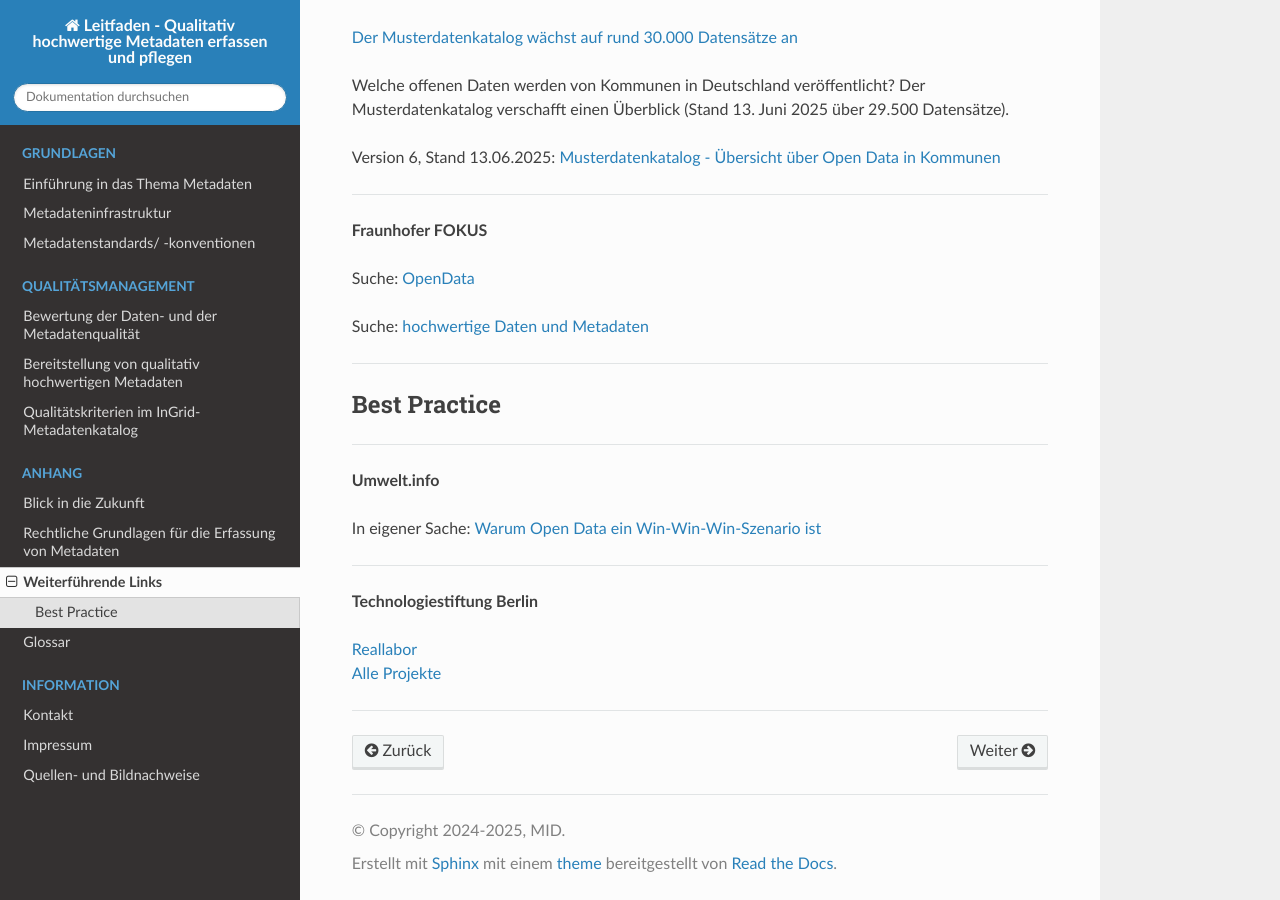
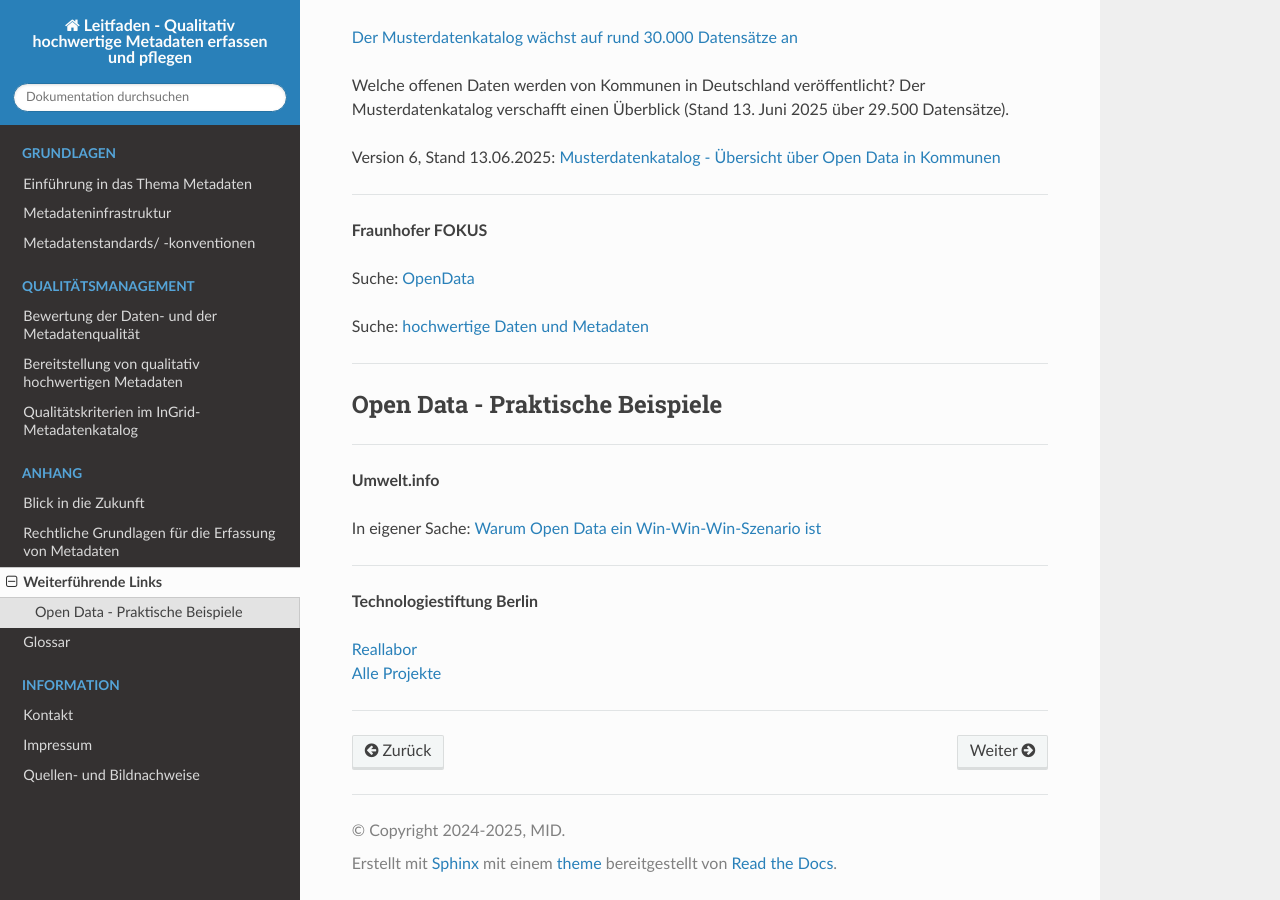
Before and after one commit to tomiwo/ingrid-mdk-st-high-quality-metadata, a Sphinx documentation site: the page built from docs/anhang/links.rst, in a window 1280 px wide and 900 px high, scrolled down 1770 px. Built offline with Sphinx 7.4.7 and the Read the Docs theme 3.1.0, drawn with Linux system fonts in a browser that asks for light colours.

Commit message:
Update links.rst

```diff
--- a/docs/anhang/links.rst
+++ b/docs/anhang/links.rst
@@ -100,8 +100,8 @@ Suche: `hochwertige Daten und Metadaten <https://www.fokus.fraunhofer.de/de/such
 ------------------------------------------------------------------------------
 
 
-Best Practice
--------------
+Open Data - Praktische Beispiele
+---------------------------------
 
 ------------------------------------------------------------------------------
 
```
